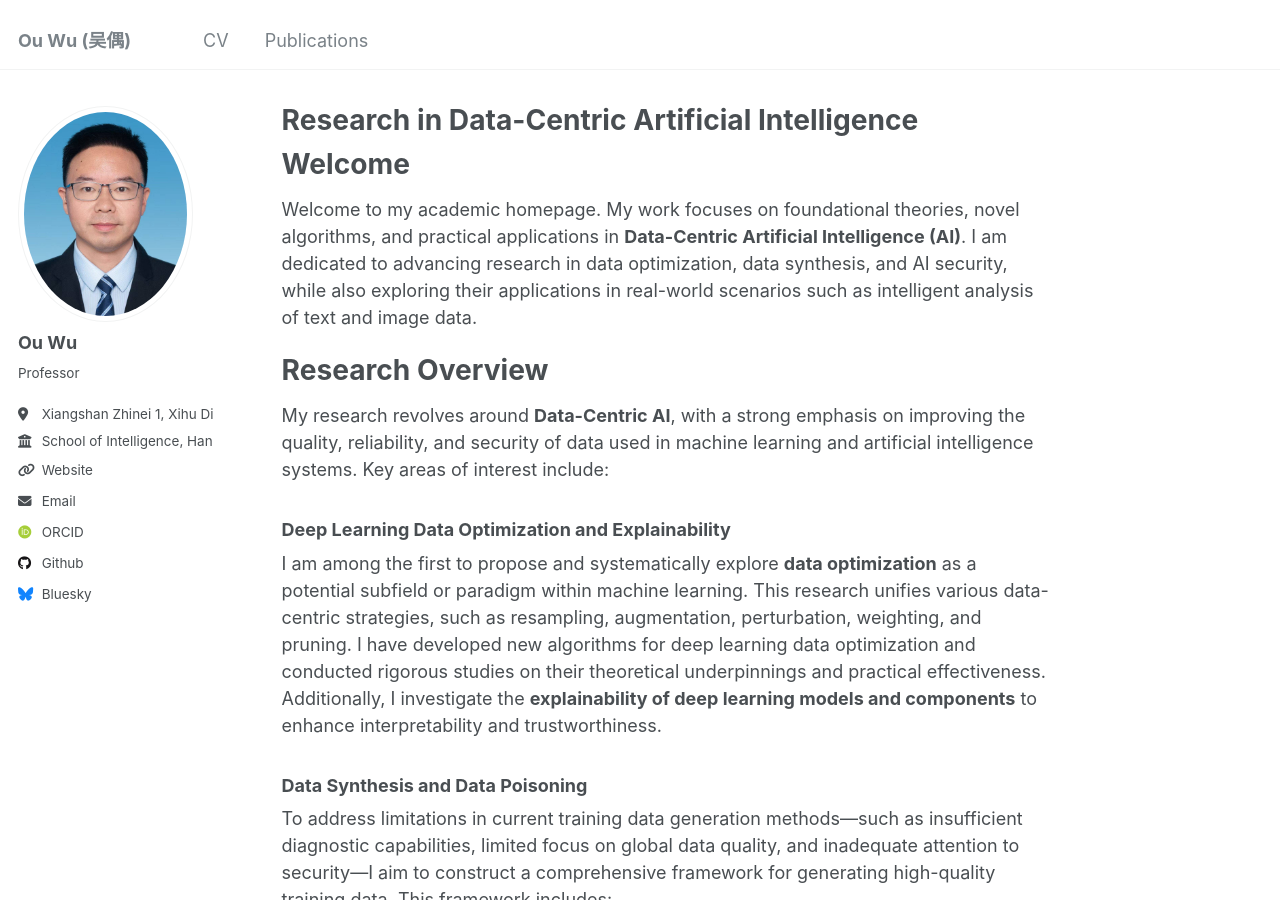
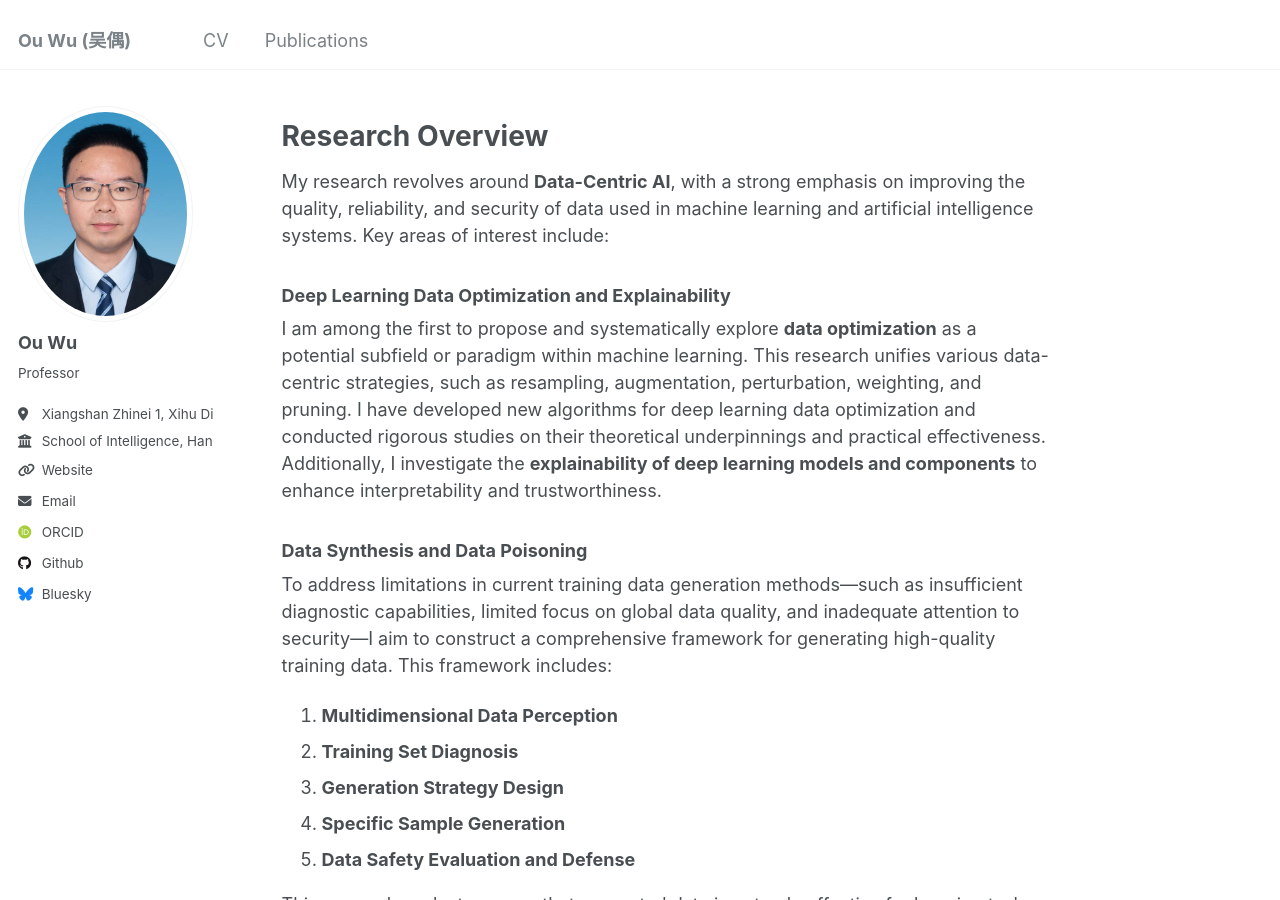
Before and after one commit to wuou-ai/wuou-ai.github.io, a Jekyll site: the page built from _pages/about.md, in a window 1280 px wide and 900 px high. Built offline with Jekyll 4.4.1, drawn with Linux system fonts in a browser that asks for light colours; some web fonts are replaced.

Commit message:
Update about.md

```diff
--- a/_pages/about.md
+++ b/_pages/about.md
@@ -1,15 +1,12 @@
 ---
 permalink: /
-title: "Research in Data-Centric Artificial Intelligence"
+title: ""
 author_profile: true
 redirect_from:
   - /about/
   - /about.html
 ---
 
-Welcome
-======
-Welcome to my academic homepage. My work focuses on foundational theories, novel algorithms, and practical applications in **Data-Centric Artificial Intelligence (AI)**. I am dedicated to advancing research in data optimization, data synthesis, and AI security, while also exploring their applications in real-world scenarios such as intelligent analysis of text and image data.
 
 Research Overview
 ======
```
